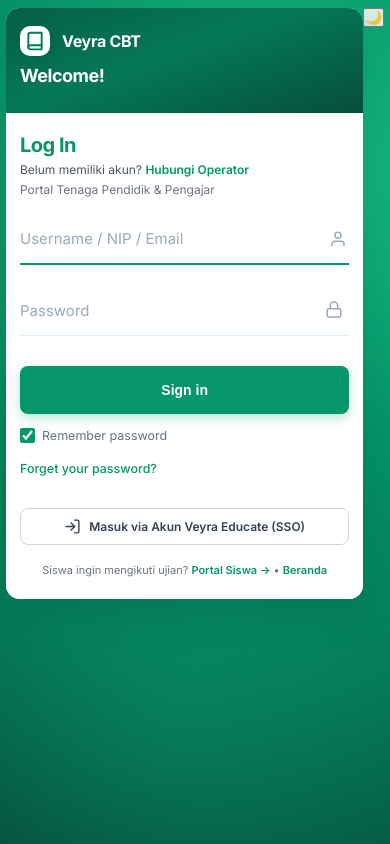
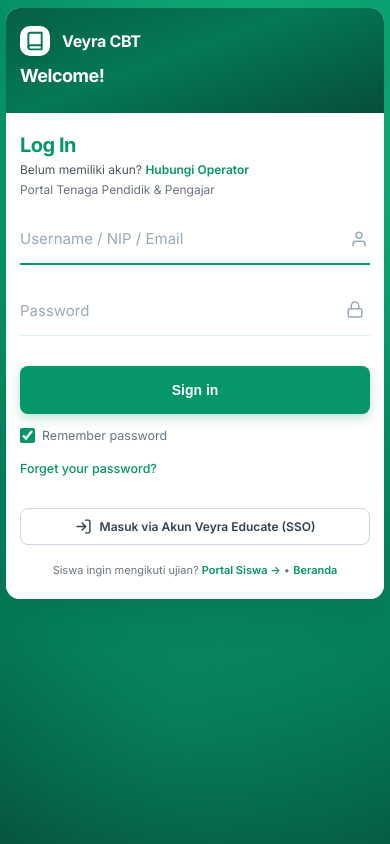
Before and after one commit to veyratech/veyracbt, a PHP site: page /veyraeducate/admin/login.php in a window 390 px wide. Run offline with PHP 8.4, Linux system fonts and the light colour scheme.

Commit message:
fix: sembunyikan tombol dark mode di mobile (<768px)
Tombol 🌙 dark mode disembunyikan pada layar kecil (mobile/android)
agar tidak mengganggu tampilan form login.

```diff
--- a/admin/login.php
+++ b/admin/login.php
@@ -668,6 +668,9 @@ if ($_SERVER['REQUEST_METHOD'] === 'POST') {
         .splash-loader-bar{height:100%;background:#fff;border-radius:999px;animation:splashLoad 1.8s ease-in-out forwards;}
         @keyframes splashPulse{0%,100%{transform:scale(1);box-shadow:0 8px 32px rgba(0,0,0,.2)}50%{transform:scale(1.05);box-shadow:0 12px 40px rgba(0,0,0,.3)}}
         @keyframes splashLoad{0%{width:0}100%{width:100%}}
+        .dm-toggle{position:fixed;top:16px;right:16px;width:38px;height:38px;border-radius:10px;background:rgba(255,255,255,.15);border:1px solid rgba(255,255,255,.2);display:flex;align-items:center;justify-content:center;cursor:pointer;font-size:18px;z-index:999;backdrop-filter:blur(8px);transition:all .15s;}
+        .dm-toggle:hover{transform:scale(1.05);background:rgba(255,255,255,.25);}
+        @media(max-width:768px){.dm-toggle{display:none!important;}}
     </style>
 </head>
 <body>
--- a/student/login.php
+++ b/student/login.php
@@ -140,6 +140,7 @@ body{font-family:'Inter',sans-serif;min-height:100vh;display:flex;align-items:ce
 /* THEME TOGGLE */
 .dm-toggle{position:fixed;top:16px;right:16px;width:38px;height:38px;border-radius:10px;background:rgba(255,255,255,.15);border:1px solid rgba(255,255,255,.2);display:flex;align-items:center;justify-content:center;cursor:pointer;font-size:18px;z-index:999;backdrop-filter:blur(8px);transition:all .15s;}
 .dm-toggle:hover{transform:scale(1.05);background:rgba(255,255,255,.25);}
+@media(max-width:768px){.dm-toggle{display:none!important;}}
 
 /* RESPONSIVE */
 @media(max-width:860px){.login-card-master{grid-template-columns:1fr;min-height:auto;}.card-left-blue{padding:30px 24px;}.illustration-wrap{max-width:200px;margin:12px auto 0;}.welcome-title{font-size:24px;}.card-right-white{padding:32px 24px;}.login-heading{font-size:24px;}}
```
